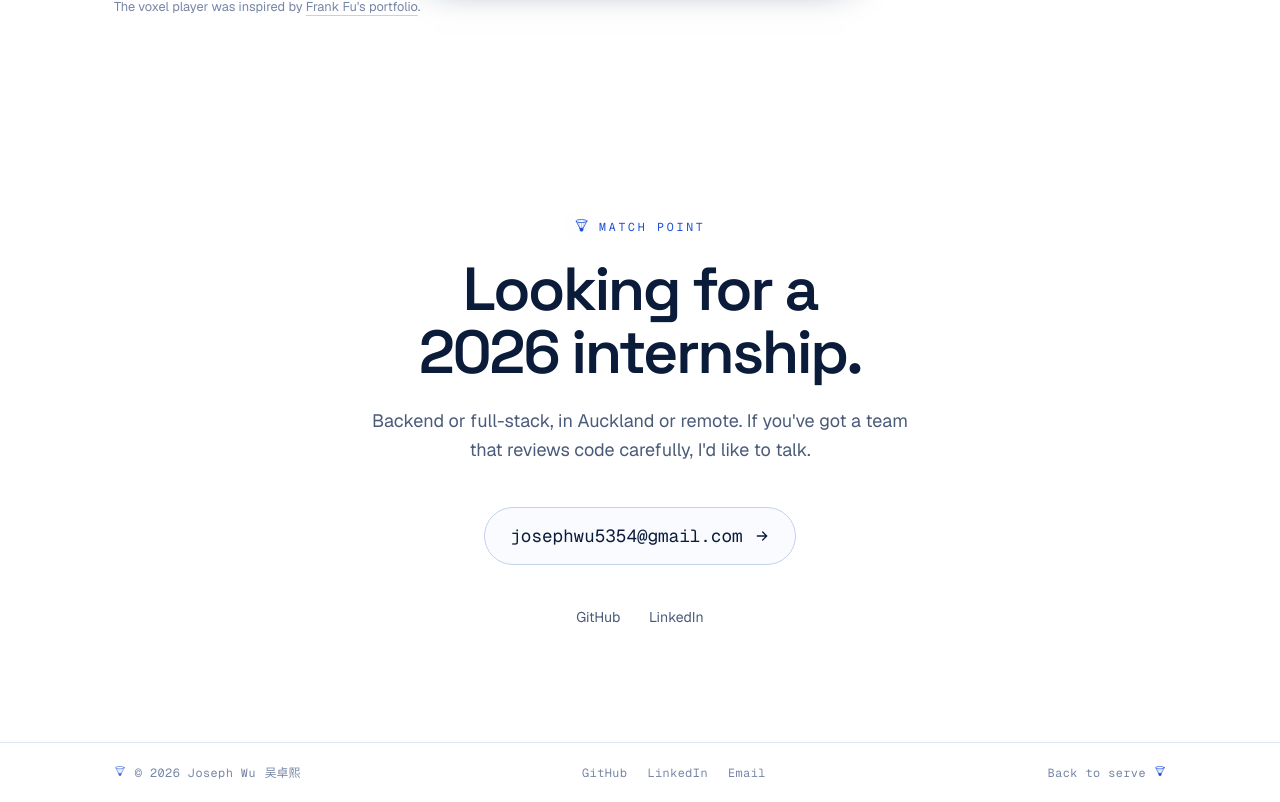
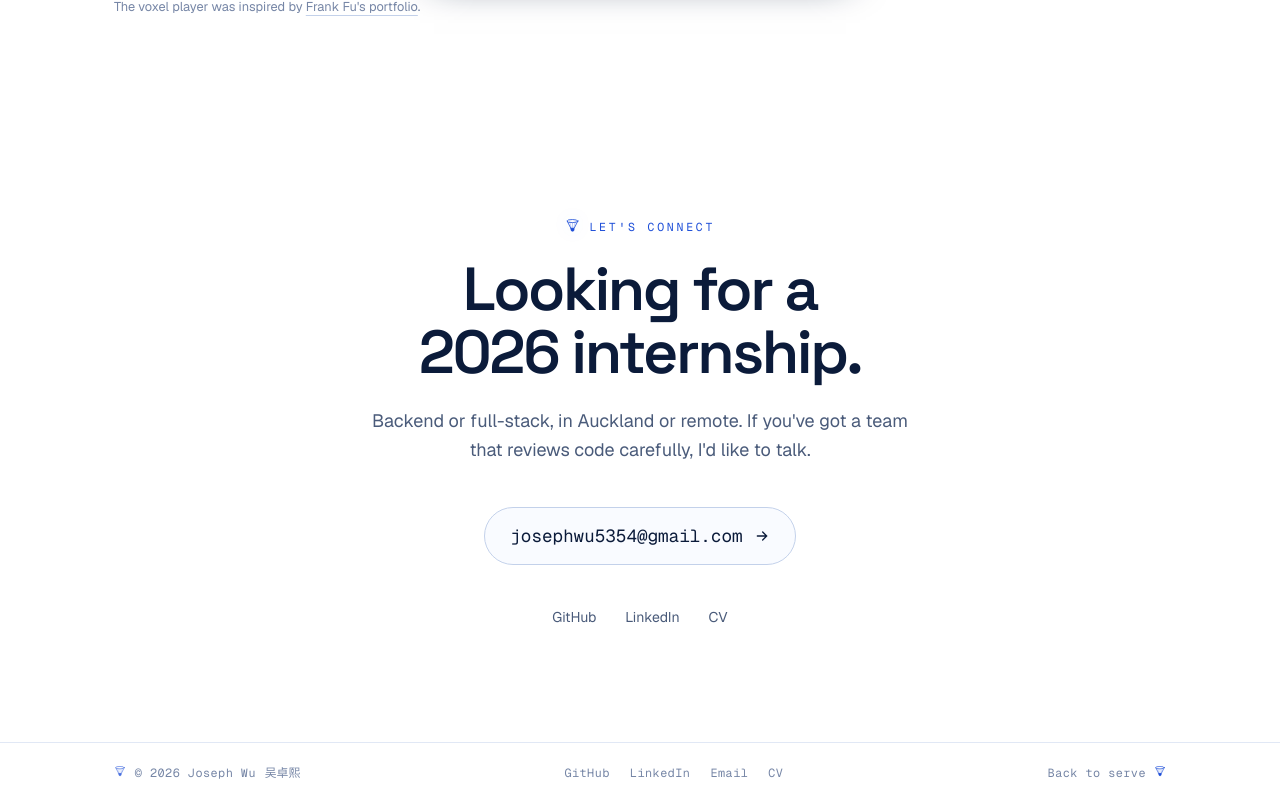
Before and after one commit to Wuuuuu5/portfolio, a Next.js app: page / in a window 1280 px wide. Shown: the part 5501-6303 px from the top of the page. Built offline with nearby package versions, Linux system fonts and the light colour scheme.

Commit message:
Link the CV, relabel Résumé to CV, update LinkedIn and soften the contact kicker

```diff
--- a/components/Contact.tsx
+++ b/components/Contact.tsx
@@ -6,7 +6,7 @@ import Shuttle from "./Shuttle";
 const socials = [
   { href: site.github, label: "GitHub" },
   { href: site.linkedin, label: "LinkedIn" },
-  { href: site.resume, label: "Résumé" },
+  { href: site.resume, label: "CV" },
   { href: site.writing, label: "Writing" },
 ].filter((s) => s.href);
 
--- a/components/SiteFooter.tsx
+++ b/components/SiteFooter.tsx
@@ -6,7 +6,7 @@ const socials = [
   { href: site.github, label: "GitHub" },
   { href: site.linkedin, label: "LinkedIn" },
   { href: site.email && `mailto:${site.email}`, label: "Email" },
-  { href: site.resume, label: "Résumé" },
+  { href: site.resume, label: "CV" },
 ].filter((s) => s.href);
 
 const linkClass = "transition-colors duration-250 hover:text-accent";
--- a/lib/content.ts
+++ b/lib/content.ts
@@ -14,8 +14,8 @@ export const site = {
   email: "josephwu5354@gmail.com",
   // Any link left as "" is hidden automatically.
   github: "https://github.com/Wuuuuu5",
-  linkedin: "https://www.linkedin.com/in/joseph-wu-1741962bb/",
-  resume: "",
+  linkedin: "https://www.linkedin.com/in/josephwu02/",
+  resume: "/cv.pdf",
   writing: "",
 } as const;
 
@@ -166,7 +166,7 @@ export const beyond: { label: string; body: string }[] = [
 ];
 
 export const contact = {
-  kicker: "Match point",
+  kicker: "Let's connect",
   heading: "Looking for a 2026 internship.",
   body: "Backend or full-stack, in Auckland or remote. If you've got a team that reviews code carefully, I'd like to talk.",
 } as const;
```
Also changed, not shown: 1 other file (tests, documents, lock files or other folders).
